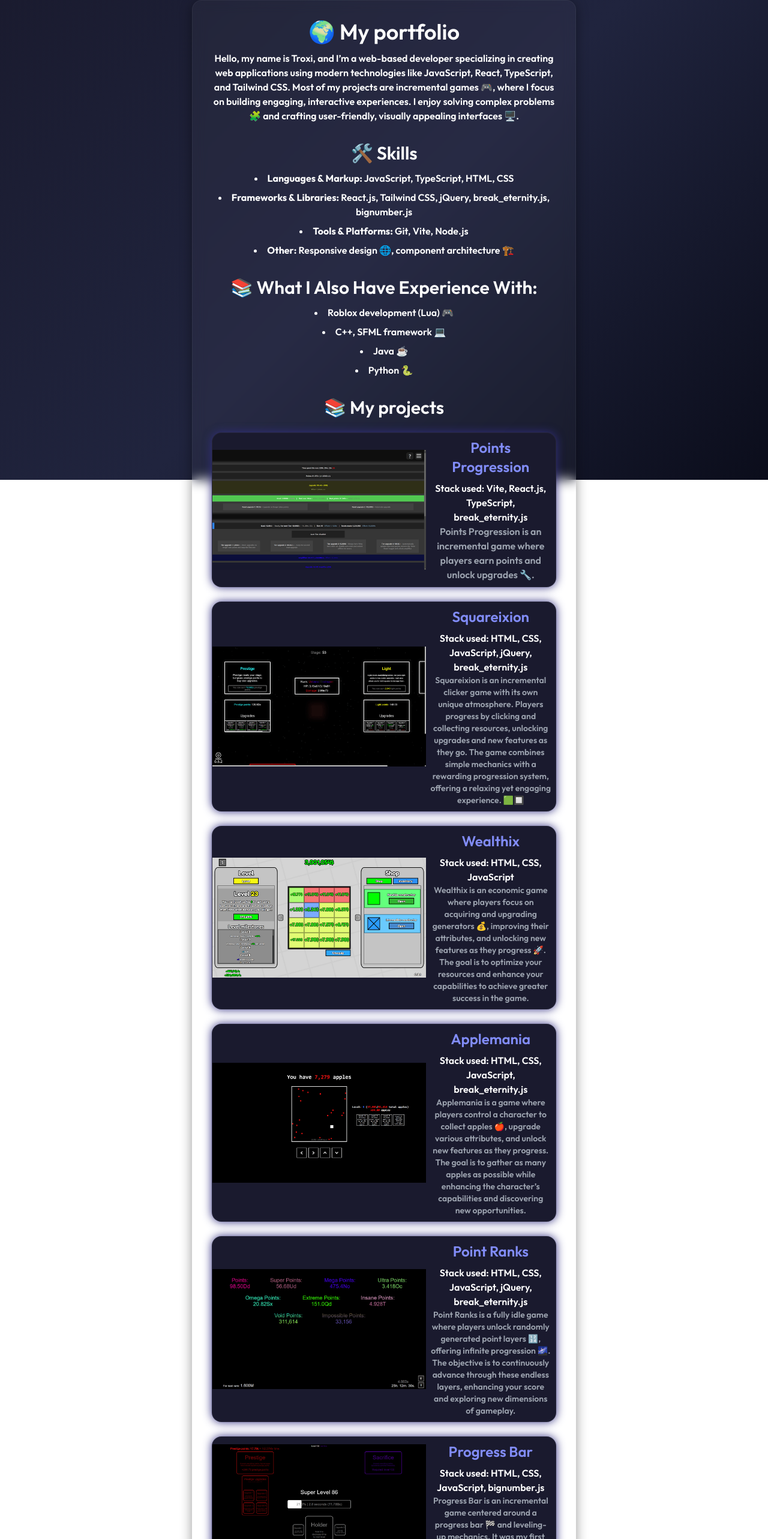
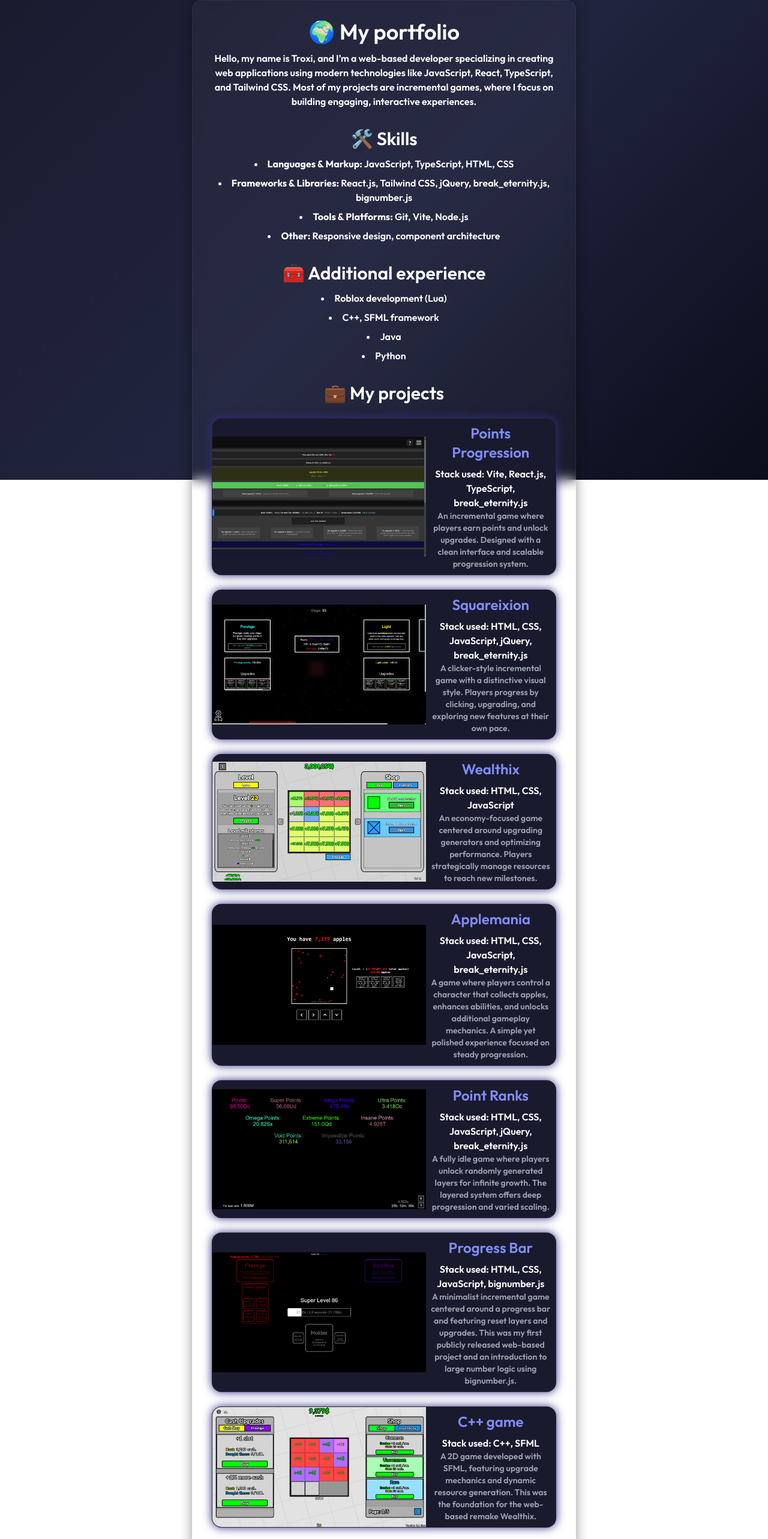
Before and after one commit to Troxi54/troxi54.github.io, a React (Vite) app: page / in a window 1280 px wide. Shown: the top 2566 px of the page at 60% size. Built offline with nearby package versions, Linux system fonts and the light colour scheme.

Commit message:
Changed text

```diff
--- a/src/App.tsx
+++ b/src/App.tsx
@@ -15,7 +15,7 @@ function App() {
                        p-4 sm:p-6 md:p-8">
         <section>
           <h1 className="mb-3">🌍 My portfolio</h1>
-          <p>Hello, my name is Troxi, and I’m a web-based developer specializing in creating web applications using modern technologies like JavaScript, React, TypeScript, and Tailwind CSS. Most of my projects are incremental games 🎮, where I focus on building engaging, interactive experiences. I enjoy solving complex problems 🧩 and crafting user-friendly, visually appealing interfaces 🖥️.</p>
+          <p>Hello, my name is Troxi, and I’m a web-based developer specializing in creating web applications using modern technologies like JavaScript, React, TypeScript, and Tailwind CSS. Most of my projects are incremental games, where I focus on building engaging, interactive experiences.</p>
         </section>
         <section>
           <h2 className="mb-3">🛠️ Skills</h2>
@@ -23,27 +23,27 @@ function App() {
             <li><strong>Languages & Markup:</strong> JavaScript, TypeScript, HTML, CSS</li>
             <li><strong>Frameworks & Libraries:</strong> React.js, Tailwind CSS, jQuery, break_eternity.js, bignumber.js</li>
             <li><strong>Tools & Platforms:</strong> Git, Vite, Node.js</li>
-            <li><strong>Other:</strong> Responsive design 🌐, component architecture 🏗️</li>
+            <li><strong>Other:</strong> Responsive design, component architecture</li>
           </ul>
         </section>
         <section>
-          <h2 className="mb-3">📚 What I Also Have Experience With:</h2>
+          <h2 className="mb-3">🧰 Additional experience</h2>
           <ul className="list-disc list-inside space-y-2">
-            <li>Roblox development (Lua) 🎮</li>
-            <li>C++, SFML framework 💻</li>
-            <li>Java ☕</li>
-            <li>Python 🐍</li>
+            <li>Roblox development (Lua)</li>
+            <li>C++, SFML framework</li>
+            <li>Java</li>
+            <li>Python</li>
           </ul>
         </section>
         <section className="w-full">
-          <h2 className="mb-6">📚 My projects</h2>
+          <h2 className="mb-6">💼 My projects</h2>
           <div className="flex-col space-y-4 sm:space-y-6 projects">
             <article>
               <img src={pointsProgressionScreenshot} alt="Points Progression screenshot" loading="lazy"/>
               <div>
                 <h3 className="mb-2"><a href="https://troxi54.github.io/Points-Progression/" target="_blank" rel="noopener noreferrer">Points Progression</a></h3>
                 <p>Stack used: Vite, React.js, TypeScript, break_eternity.js</p>
-                <p>Points Progression is an incremental game where players earn points and unlock upgrades 🔧.</p>
+                <p className="text-sm">An incremental game where players earn points and unlock upgrades. Designed with a clean interface and scalable progression system.</p>
               </div>
             </article>
             <article>
@@ -51,7 +51,7 @@ function App() {
               <div>
                 <h3 className="mb-2"><a href="https://troxi54.github.io/Squareixion/" target="_blank" rel="noopener noreferrer">Squareixion</a></h3>
                 <p>Stack used: HTML, CSS, JavaScript, jQuery, break_eternity.js</p>
-                <p className="text-sm">Squareixion is an incremental clicker game with its own unique atmosphere. Players progress by clicking and collecting resources, unlocking upgrades and new features as they go. The game combines simple mechanics with a rewarding progression system, offering a relaxing yet engaging experience. 🟩🔲</p>
+                <p className="text-sm">A clicker-style incremental game with a distinctive visual style. Players progress by clicking, upgrading, and exploring new features at their own pace.</p>
               </div>
             </article>
             <article>
@@ -59,7 +59,7 @@ function App() {
               <div>
                 <h3 className="mb-2"><a href="https://troxi54.github.io/Wealthix/" target="_blank" rel="noopener noreferrer">Wealthix</a></h3>
                 <p>Stack used: HTML, CSS, JavaScript</p>
-                <p className="text-sm">Wealthix is an economic game where players focus on acquiring and upgrading generators 💰, improving their attributes, and unlocking new features as they progress 🚀. The goal is to optimize your resources and enhance your capabilities to achieve greater success in the game.</p>
+                <p className="text-sm">An economy-focused game centered around upgrading generators and optimizing performance. Players strategically manage resources to reach new milestones.</p>
               </div>
             </article>
             <article>
@@ -67,7 +67,7 @@ function App() {
               <div>
                 <h3 className="mb-2"><a href="https://troxi54.github.io/Applemania/" target="_blank" rel="noopener noreferrer">Applemania</a></h3>
                 <p>Stack used: HTML, CSS, JavaScript, break_eternity.js</p>
-                <p className="text-sm">Applemania is a game where players control a character to collect apples 🍎, upgrade various attributes, and unlock new features as they progress. The goal is to gather as many apples as possible while enhancing the character’s capabilities and discovering new opportunities.</p>
+                <p className="text-sm">A game where players control a character that collects apples, enhances abilities, and unlocks additional gameplay mechanics. A simple yet polished experience focused on steady progression.</p>
               </div>
             </article>
             <article>
@@ -75,7 +75,7 @@ function App() {
               <div>
                 <h3 className="mb-2"><a href="https://troxi54.github.io/Point-Ranks/" target="_blank" rel="noopener noreferrer">Point Ranks</a></h3>
                 <p>Stack used: HTML, CSS, JavaScript, jQuery, break_eternity.js</p>
-                <p className="text-sm">Point Ranks is a fully idle game where players unlock randomly generated point layers 🔢, offering infinite progression 🌌. The objective is to continuously advance through these endless layers, enhancing your score and exploring new dimensions of gameplay.</p>
+                <p className="text-sm">A fully idle game where players unlock randomly generated layers for infinite growth. The layered system offers deep progression and varied scaling.</p>
               </div>
             </article>
             <article>
@@ -83,7 +83,7 @@ function App() {
               <div>
                 <h3 className="mb-2"><a href="https://troxi54.github.io/Progress-Bar/" target="_blank" rel="noopener noreferrer">Progress Bar</a></h3>
                 <p>Stack used: HTML, CSS, JavaScript, bignumber.js</p>
-                <p className="text-sm">Progress Bar is an incremental game centered around a progress bar 🏁 and leveling-up mechanics. It was my first publicly released web-based game 🎮.</p>
+                <p className="text-sm">A minimalist incremental game centered around a progress bar and featuring reset layers and upgrades. This was my first publicly released web-based project and an introduction to large number logic using bignumber.js.</p>
               </div>
             </article>
             <article>
@@ -91,13 +91,13 @@ function App() {
               <div>
                 <h3 className="mb-2"><a href="https://youtu.be/_YMmRKJ03II?si=PAihx9dmCbqq4jH0" target="_blank" rel="noopener noreferrer">C++ game</a></h3>
                 <p>Stack used: C++, SFML</p>
-                <p className="text-sm">A 2D game developed in C++ using the SFML library 🖥️. I independently implemented the core game systems, including resource generation, upgrades, and player interaction logic. This project served as the foundation for Wealthix, a web-based remake of the original game.</p>
+                <p className="text-sm">A 2D game developed with SFML, featuring upgrade mechanics and dynamic resource generation. This was the foundation for the web-based remake Wealthix.</p>
               </div>
             </article>
           </div>
         </section>
         <section>
-          <p>I also manage a community of around 400 members 👥 who actively play and discuss my games 🎮. This allows me to gather valuable feedback and continuously improve my projects based on real user experiences 🌱.</p>
+          <p>I have a community of over 400 members who actively play my games, share feedback, and discuss new ideas. Their input helps me improve gameplay balance, identify issues early, and evolve my projects based on real user experience.</p>
         </section>
         <section>
           <h2 className="mb-3">📬 Contacts</h2>
```
